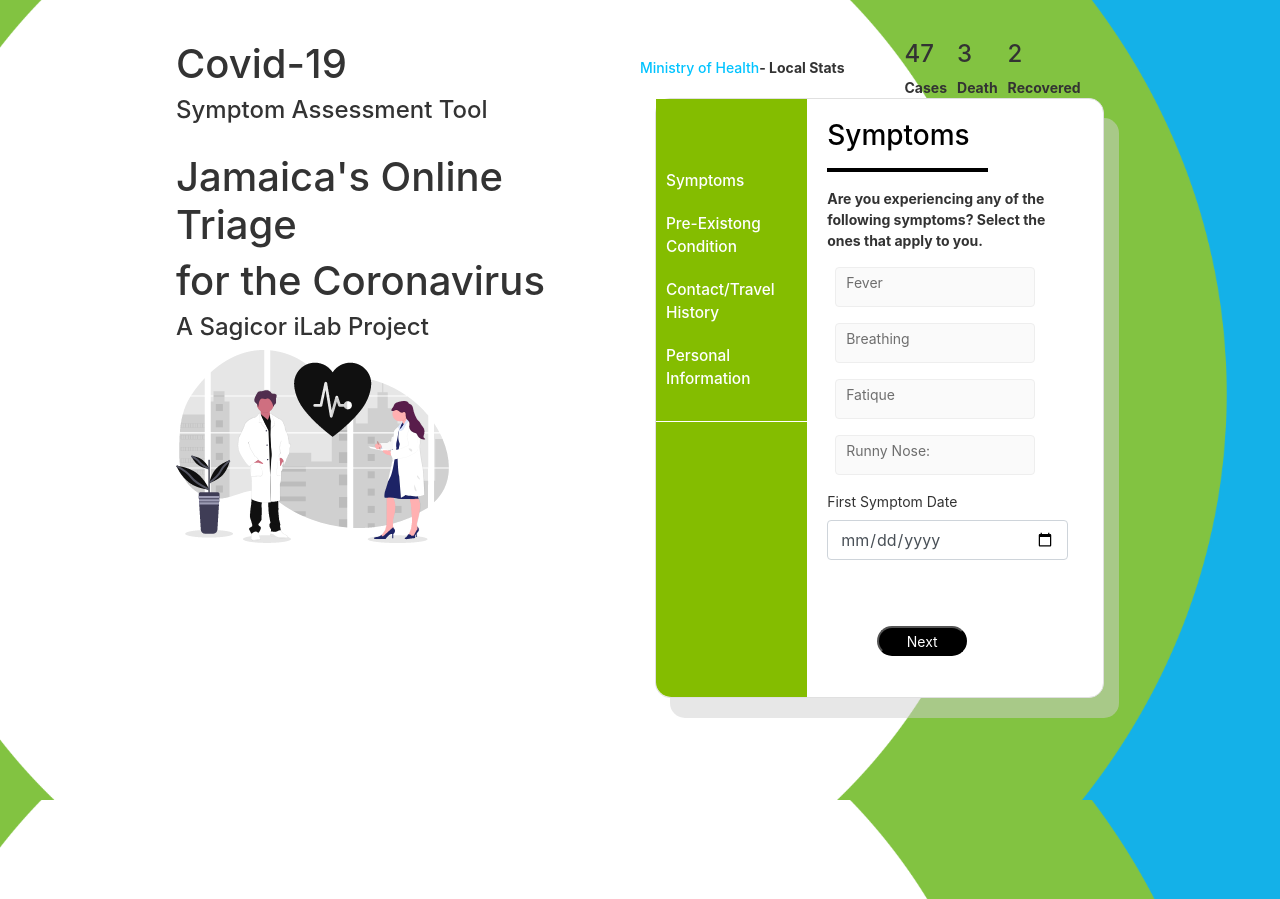
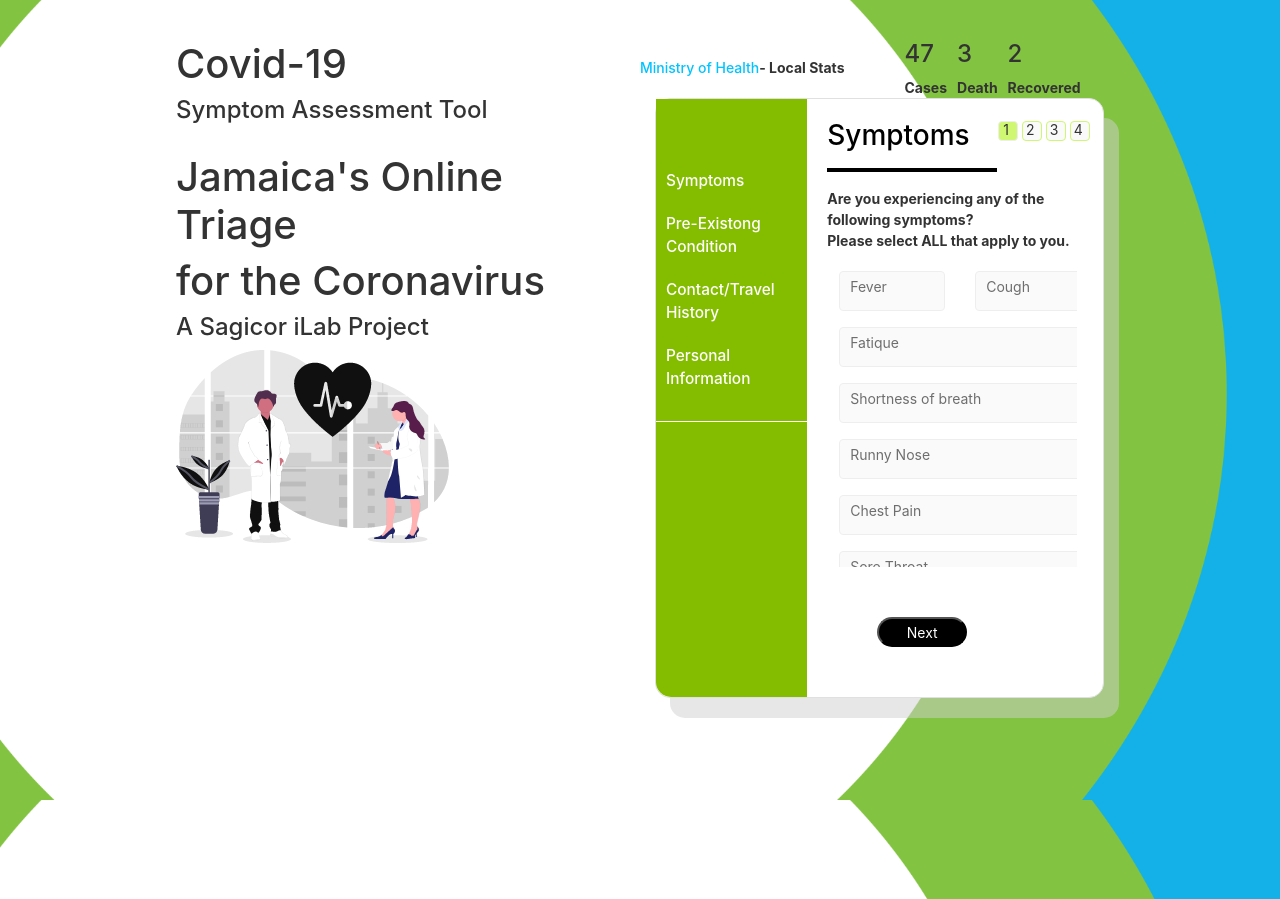
Before and after one commit to Hendricks-3D/Covid-19Assessment-Tool, an Angular app: page / in a window 1280 px wide. Built offline with nearby package versions, Linux system fonts and the light colour scheme.

Commit message:
All major UI changes completed

```diff
--- a/src/app/Components/condition/condition.component.css
+++ b/src/app/Components/condition/condition.component.css
@@ -11,7 +11,7 @@ h3{
     color:white;
     width:90px;
     height:30px;
-    margin:50px;
+    margin:0 30px 30px 70px;
 }
 
 .line{
@@ -24,7 +24,7 @@ h3{
     border: 1px solid #eee;
     background-color: #fafafa;
     height: 40px;
-    width: 200px;
+    width: 100%;
     margin: 0 8px 16px;
     padding: auto;
     display:inline-flex;
@@ -47,7 +47,7 @@ h3{
     background-color: #fafafa;
   }
 
-  #respitory{
+  #heart{
     background-color: #fafafa;
   }
 
@@ -56,6 +56,14 @@ h3{
   }
 
   #no{
+    background-color: #fafafa;
+  }
+
+  #lung{
+    background-color: #fafafa;
+  }
+
+  #sickle{
     background-color: #fafafa;
   }
 
@@ -74,6 +82,57 @@ h3{
     align-items: center;
     transition: all 0.2s ease-in-out;
     line-height: 24px;
+  }
+
+
+  .new-card {
+    border-radius: 4px;
+    border: 1px solid #eee;
+    background-color: #fafafa;
+    height: 40px;
+    width: 100px;
+    margin: 0 8px 16px;
+    padding: auto;
+    display:inline-flex;
+    flex-direction: row;
+    justify-content: center;
+    align-items: center;
+    transition: all 0.2s ease-in-out;
+    line-height: 24px;
+  }
+
+
+
+  .page-number-card {
+    border-radius: 4px;
+    border: 1px solid #eee;
+    background-color: #fafafa;
+    height: 20px;
+    width: 20px;
+    margin: 0 2px 16px;
+    padding-top: 5px;
+    display:inline-flex;
+    flex-direction: row;
+    justify-content: center;
+    align-items: center;
+    transition: all 0.2s ease-in-out;
+    line-height: 24px;
+  }
+
+
+  .complete{
+    border: 1px solid #eee;
+    background-color: rgb(207, 247, 113);
+  }
+
+
+  .incomplete{
+    border: 1px solid rgb(207, 247, 113);
+    background-color: #fafafa;
+  }
+
+  .float{
+    float: right;
   }
   /**
   Media Queries
--- a/src/app/Components/condition/condition.component.html
+++ b/src/app/Components/condition/condition.component.html
@@ -1,6 +1,42 @@
 
 
-<h3>Pre-Existing Condions</h3>
+
+
+<div class="row float" >
+  <div clas="col-lg-3">
+    <div class="page-number-card  complete" id="one" >
+
+      <label >1</label>
+    </div>
+  </div>
+
+  <div clas="col-lg-3">
+    <div class="page-number-card  complete" id="two">
+
+      <label >2</label>
+    </div>
+  </div>
+
+  <div clas="col-lg-3">
+
+    <div class="page-number-card  incomplete" id="two">
+
+      <label >3</label>
+    </div>
+
+  </div>
+
+  <div clas="col-lg-3">
+    <div class="page-number-card  incomplete" id="two">
+
+      <label >4</label>
+    </div>
+  </div>
+
+
+</div>
+
+<h3>Pre-Existing Conditions</h3>
 
 <hr class="line">
 
@@ -28,10 +64,36 @@
 </div>
 
 <ng-template [ngIf]="showConditions">
-      <div class="card" id="diabetes" (click)="changeDiabetes()">
 
-      <label >Diabetes</label>
+  <P><b>
+    Please select ALL that apply to you?
+  </b></P>
+
+
+
+  <div class="row">
+
+    <div class="col-lg-6">
+      <div class="new-card" id="heart" (click)="changeHeart()">
+
+        <label >Heart Disease</label>
+
+      </div>
     </div>
+
+
+    <div class="col-lg-6">
+      <div class="new-card" id="diabetes" (click)="changeDiabetes()">
+
+        <label >Diabetes</label>
+      </div>
+    </div>
+
+    </div>
+
+
+
+
 
 
     <div class="card" id="hypertension" (click)="changeHypertension()">
@@ -39,11 +101,24 @@
       <label >Hypertension</label>
     </div>
 
-    <div class="card" id="respitory" (click)="changeRespitory()">
 
-      <label >Respitory Problem:</label>
+
+
+    <div class="card" id="lung" (click)="changeLung()">
+
+      <label >Lung Desease</label>
 
     </div>
+
+    <div class="card" id="sickle" (click)="changeSickle()">
+
+      <label >Sickle Cell </label>
+
+    </div>
+
+
+
+
 </ng-template>
 
 
--- a/src/app/Components/condition/condition.component.ts
+++ b/src/app/Components/condition/condition.component.ts
@@ -72,24 +72,59 @@ export class ConditionComponent implements OnInit {
 
 
 
-  changeRespitory():void{
+  changeHeart():void{
 
-    if(this.user.pre_respiratory===''|| this.user.pre_respiratory==="N")
+    if(this.user.pre_heart===''|| this.user.pre_heart==="N")
     {
-      this.user.pre_respiratory='Y'
-      document.getElementById('respitory').style.backgroundColor="rgb(207, 247, 113)"
+      this.user.pre_heart='Y'
+      document.getElementById('heart').style.backgroundColor="rgb(207, 247, 113)"
 
     }else
     {
-      this.user.pre_respiratory= 'N'
-      document.getElementById('respitory').style.backgroundColor="#fafafa"
+      this.user.pre_heart= 'N'
+      document.getElementById('heart').style.backgroundColor="#fafafa"
     }
 
   }
 
 
 
+  changeSickle():void{
 
+    if(this.user.pre_sickle===''|| this.user.pre_sickle==="N")
+    {
+      this.user.pre_sickle='Y'
+      document.getElementById('sickle').style.backgroundColor="rgb(207, 247, 113)"
+
+    }else
+    {
+      this.user.pre_sickle= 'N'
+      document.getElementById('sickle').style.backgroundColor="#fafafa"
+    }
+
+  }
+
+
+  changeLung():void{
+
+    if(this.user.pre_lung===''|| this.user.pre_lung==="N")
+    {
+      this.user.pre_lung='Y'
+      document.getElementById('lung').style.backgroundColor="rgb(207, 247, 113)"
+
+    }else
+    {
+      this.user.pre_lung= 'N'
+      document.getElementById('lung').style.backgroundColor="#fafafa"
+    }
+
+  }
+
+//-------------------------------------------------------------------------------------
+
+
+
+  //Methods that will hide and show UI  elements
   public show():void{
     document.getElementById('no').style.backgroundColor="#fafafa";
     document.getElementById('yes').style.backgroundColor="rgb(207, 247, 113)"
@@ -104,4 +139,6 @@ export class ConditionComponent implements OnInit {
     this.showConditions =false;
   }
 
+
+  //--------------------------------------------------------------------
 }
--- a/src/app/Components/contact-history/contact-history.component.css
+++ b/src/app/Components/contact-history/contact-history.component.css
@@ -27,7 +27,7 @@ h3{
     border: 1px solid #eee;
 
     height: 40px;
-    width: 200px;
+    width: 100%;
     margin: 0 8px 16px;
     padding: 10px;
     display:inline-flex;
@@ -38,7 +38,33 @@ h3{
     line-height: 24px;
       color:rgb(110, 110, 110);
   }
+  .page-number-card {
+    border-radius: 4px;
+    border: 1px solid #eee;
+    background-color: #fafafa;
+    height: 20px;
+    width: 20px;
+    margin: 0 2px 16px;
+    padding-top: 5px;
+    display:inline-flex;
+    flex-direction: row;
+    justify-content: center;
+    align-items: center;
+    transition: all 0.2s ease-in-out;
+    line-height: 24px;
+  }
 
+
+  .complete{
+    border: 1px solid #eee;
+    background-color: rgb(207, 247, 113);
+  }
+
+
+  .incomplete{
+    border: 1px solid rgb(207, 247, 113);
+    background-color: #fafafa;
+  }
   label{
       margin-right:4px
   }
--- a/src/app/Components/contact-history/contact-history.component.html
+++ b/src/app/Components/contact-history/contact-history.component.html
@@ -1,4 +1,38 @@
-    <h4>Contact & Travel History</h4>
+
+
+<div class="row" style="float: right;">
+    <div clas="col-lg-3">
+      <div class="page-number-card  complete" id="one" >
+
+        <label >1</label>
+      </div>
+    </div>
+
+    <div clas="col-lg-3">
+      <div class="page-number-card  complete" id="two">
+
+        <label >2</label>
+      </div>
+    </div>
+
+    <div clas="col-lg-3">
+
+      <div class="page-number-card  complete" id="two">
+
+        <label >3</label>
+      </div>
+
+    </div>
+
+    <div clas="col-lg-3">
+      <div class="page-number-card  incomplete" id="two">
+
+        <label >4</label>
+      </div>
+    </div>
+
+   </div>
+   <h4>Contact & Travel History</h4>
 
     <hr class="line">
     <div class="scroll">
--- a/src/app/Components/personal-information/personal-information.component.css
+++ b/src/app/Components/personal-information/personal-information.component.css
@@ -35,6 +35,33 @@ h3{
     text-align:justify;
 }
 
+.page-number-card {
+  border-radius: 4px;
+  border: 1px solid #eee;
+  background-color: #fafafa;
+  height: 20px;
+  width: 20px;
+  margin: 0 2px 16px;
+  padding-top: 5px;
+  display:inline-flex;
+  flex-direction: row;
+  justify-content: center;
+  align-items: center;
+  transition: all 0.2s ease-in-out;
+  line-height: 24px;
+}
+
+
+.complete{
+  border: 1px solid #eee;
+  background-color: rgb(207, 247, 113);
+}
+
+
+.incomplete{
+  border: 1px solid rgb(207, 247, 113);
+  background-color: #fafafa;
+}
     /**
   Media Queries
   */
--- a/src/app/Components/personal-information/personal-information.component.html
+++ b/src/app/Components/personal-information/personal-information.component.html
@@ -1,7 +1,38 @@
 
 
+<div class="row" style="float: right;">
+  <div clas="col-lg-3">
+    <div class="page-number-card  complete" id="one" >
+
+      <label >1</label>
+    </div>
+  </div>
+
+  <div clas="col-lg-3">
+    <div class="page-number-card  complete" id="two">
+
+      <label >2</label>
+    </div>
+  </div>
+
+  <div clas="col-lg-3">
+
+    <div class="page-number-card  complete" id="two">
+
+      <label >3</label>
+    </div>
+
+  </div>
+
+  <div clas="col-lg-3">
+    <div class="page-number-card  complete" id="two">
+
+      <label >4</label>
+    </div>
+  </div>
 
 
+</div>
 
 <h3>Personal Information</h3>
 
--- a/src/app/Components/symptoms/symptoms.component.css
+++ b/src/app/Components/symptoms/symptoms.component.css
@@ -25,7 +25,7 @@ h3{
     border: 1px solid #eee;
 
     height: 40px;
-    width: 200px;
+    width: 100%;
     margin: 0 8px 16px;
     padding: 10px;
     display:inline-flex;
@@ -51,14 +51,64 @@ h3{
     background-color: #fafafa;
 }
 
+#throat{
+  background-color: #fafafa;
+}
+
+#chest{
+  background-color: #fafafa;
+}
+
+#cough{
+  background-color: #fafafa;
+}
 
   label{
       margin-right:4px
   }
 
 
+  .scroll {
+
+    padding:4px;
+    width: 250px;
+    height: 300px;
+    overflow-x: hidden;
+    overflow-x: auto;
+    text-align:justify;
+}
+
+  .page-number-card {
+    border-radius: 4px;
+    border: 1px solid #eee;
+    background-color: #fafafa;
+    height: 20px;
+    width: 20px;
+    margin: 0 2px 16px;
+    padding-top: 5px;
+    display:inline-flex;
+    flex-direction: row;
+    justify-content: center;
+    align-items: center;
+    transition: all 0.2s ease-in-out;
+    line-height: 24px;
+  }
 
 
+  .complete{
+    border: 1px solid #eee;
+    background-color: rgb(207, 247, 113);
+  }
+
+
+  .incomplete{
+    border: 1px solid rgb(207, 247, 113);
+    background-color: #fafafa;
+  }
+
+.float{
+    float:right;
+}
   /**
   Media Queries
   */
--- a/src/app/Components/symptoms/symptoms.component.html
+++ b/src/app/Components/symptoms/symptoms.component.html
@@ -1,3 +1,38 @@
+
+
+
+<div class="row float" >
+  <div clas="col-lg-3">
+    <div class="page-number-card  complete" id="one" >
+
+      <label >1</label>
+    </div>
+  </div>
+
+  <div clas="col-lg-3">
+    <div class="page-number-card  incomplete" id="two">
+
+      <label >2</label>
+    </div>
+  </div>
+
+  <div clas="col-lg-3">
+
+    <div class="page-number-card  incomplete" id="two">
+
+      <label >3</label>
+    </div>
+
+  </div>
+
+  <div clas="col-lg-3">
+    <div class="page-number-card  incomplete" id="two">
+
+      <label >4</label>
+    </div>
+  </div>
+
+</div>
 
 
 
@@ -9,20 +44,35 @@
 
   <P><b>
     Are you experiencing any of the following symptoms?
-    Select the ones that apply to you.
+    <br>
+    Please select ALL that apply to you.
 </b></P>
 
+
+<div class="scroll">
+
+
+
+  <div class="row">
+
+    <div class="col-lg-6">
       <div class="card"  id="fever" (click)="changeFever()">
 
         <label >Fever</label>
 
       </div>
+    </div>
 
-  <div class="card" id="breathing" (click)="changeBreathing()">
+    <div class="col-lg-6">
+      <div class="card" id="cough" (click)="changeCough()">
 
-    <label >Breathing</label>
+        <label >Cough</label>
 
       </div>
+    </div>
+  </div>
+
+
 
         <div class="card" id="fatique" (click)="changeFatique()">
 
@@ -30,11 +80,34 @@
 
         </div>
 
+        <div class="card" id="breathing" (click)="changeBreathing()">
+
+          <label >Shortness of breath</label>
+
+        </div>
+
+
+
         <div class="card" (click)="runnyNose()" id="nose">
 
-    <label for="symptom_running_nose">Runny Nose:</label>
+          <label for="symptom_running_nose">Runny Nose</label>
 
         </div>
+
+        <div class="card" id="chest" (click)="changeChest()">
+
+          <label >Chest Pain</label>
+
+        </div>
+
+        <div class="card" id="throat" (click)="changeThroat()">
+
+          <label >Sore Throat</label>
+
+        </div>
+
+
+
 
 
         <div class="form-group">
@@ -43,7 +116,7 @@
         </div>
 
 
-
+</div>
 
 
   <button type="submit" class="submit-btn" (click)="next()">Next</button>
--- a/src/app/Components/symptoms/symptoms.component.ts
+++ b/src/app/Components/symptoms/symptoms.component.ts
@@ -120,6 +120,51 @@ export class SymptomsComponent implements OnInit {
   }
 
 
+  changeCough():void{
+    console.log("It works");
+    if(this.user.symptom_cough===''|| this.user.symptom_cough=="N")
+    {
+      this.user.symptom_cough= 'Y'
+      document.getElementById('cough').style.backgroundColor="rgb(207, 247, 113)"
+
+    }else
+    {
+      this.user.symptom_cough = 'N'
+      document.getElementById('cough').style.backgroundColor="#fafafa"
+    }
+
+  }
+
+  changeChest():void{
+    console.log("It works");
+    if(this.user.symptom_chest_pain===''|| this.user.symptom_chest_pain=="N")
+    {
+      this.user.symptom_chest_pain= 'Y'
+      document.getElementById('chest').style.backgroundColor="rgb(207, 247, 113)"
+
+    }else
+    {
+      this.user.symptom_chest_pain= 'N'
+      document.getElementById('chest').style.backgroundColor="#fafafa"
+    }
+
+  }
+
+
+  changeThroat():void{
+    console.log("It works");
+    if(this.user.symptom_sore_throat===''|| this.user.symptom_sore_throat=="N")
+    {
+      this.user.symptom_sore_throat= 'Y'
+      document.getElementById('throat').style.backgroundColor="rgb(207, 247, 113)"
+
+    }else
+    {
+      this.user.symptom_sore_throat = 'N'
+      document.getElementById('throat').style.backgroundColor="#fafafa"
+    }
+
+  }
 
   //------------------------------------------------------------------------------------------
 
--- a/src/app/Interface/iuser.ts
+++ b/src/app/Interface/iuser.ts
@@ -16,6 +16,9 @@ export interface IUser {
     symptom_fever:string;
     symptom_breathing:string;
     symptom_fatique;
+    symptom_cough:string;
+    symptom_sore_throat:string;
+    symptom_chest_pain:string;
     symptom_date:string;
 
     //travel information
@@ -28,6 +31,9 @@ export interface IUser {
     pre_diabetes:string;
     pre_hypertension:string;
     pre_respiratory:string;
+    pre_lung:string;
+    pre_sickle:string;
+    pre_heart:string;
 
     //travel
     countries:string;
--- a/src/app/Services/data-state.service.ts
+++ b/src/app/Services/data-state.service.ts
@@ -37,6 +37,9 @@ export class DataStateService {
         symptom_breathing:'N',
         symptom_fatique:'N',
         symptom_date:'N',
+        symptom_cough:'N',
+        symptom_sore_throat:'N',
+        symptom_chest_pain:'N',
 
         //travel information
         travel:'N',
@@ -48,6 +51,10 @@ export class DataStateService {
         pre_diabetes:'N',
         pre_hypertension:'N',
         pre_respiratory:'N',
+        pre_lung:'N',
+        pre_sickle:'N',
+        pre_heart:'N',
+
         //travel
       countries:'',
       departure_date:'',
```
Lines whose indentation alone changed are shown as unchanged.
